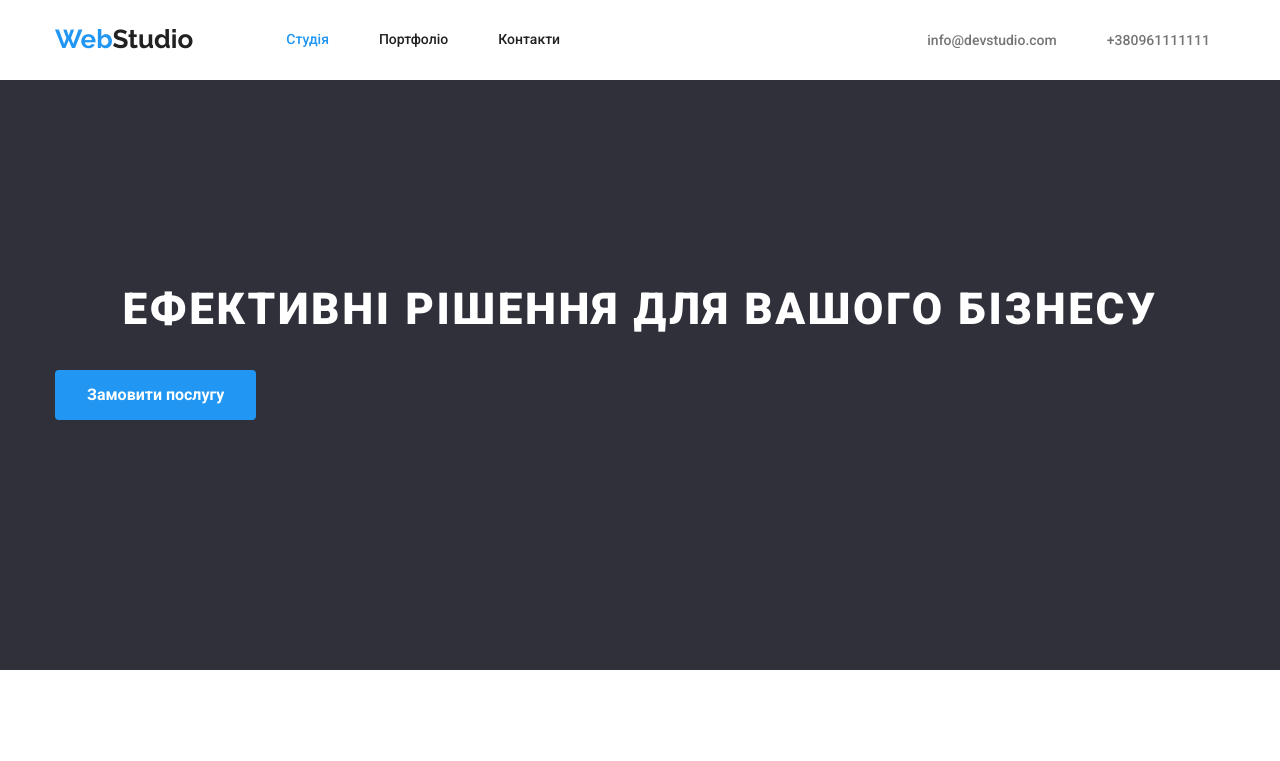
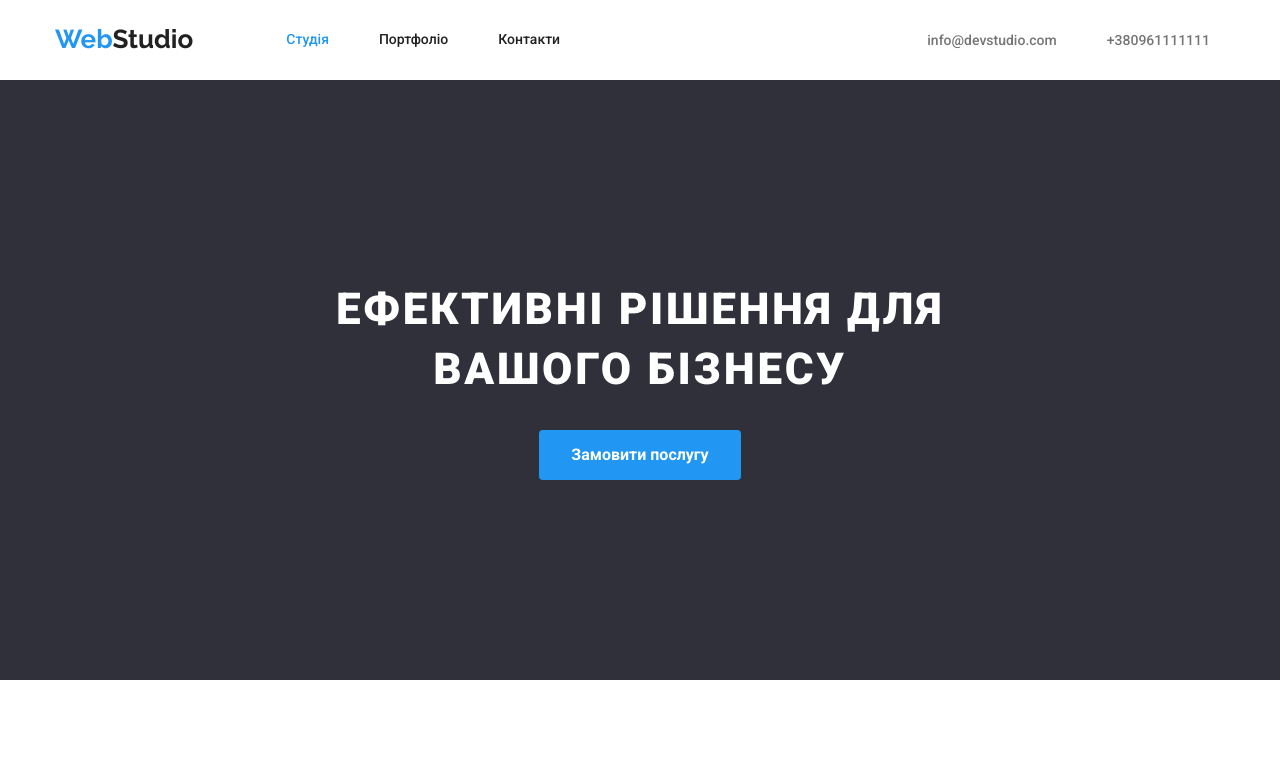
Before and after one commit to CherniukAnna/goit-markup-hw-03, a plain HTML site: page index.html in a window 1280 px wide. Shown: the top 761 px of the page. Drawn offline with nearby package versions, Linux system fonts and the light colour scheme.

Commit message:
виправила помилку з button в hero

```diff
--- a/css/slyle.css
+++ b/css/slyle.css
@@ -188,9 +188,6 @@ line-height: 1.2;
     letter-spacing: 0.06em;
 
     margin-bottom: 30px;
-
-
-
 }
 
 .hero {
@@ -412,7 +409,7 @@ font-style: normal;
     display: flex;
     margin-left: 8px;
 }
-.button.primary {
+.button-primary {
     color: var(--white-color);
     background-color: var(--blue-color);
 
--- a/index.html
+++ b/index.html
@@ -36,10 +36,8 @@
     </header>
     <main>
       <section class="hero list ">
-        <div class="hero-container container">
-          <h1 class="title">Ефективні рішення для вашого бізнесу</h1>
-          <button type="button" class="button primary">Замовити послугу</button>
-        </div>
+          <h1 class="title">Ефективні рішення для<br> вашого бізнесу</h1>
+          <button type="button" class="button-primary">Замовити послугу</button>
       </section>
       <section class="feature-list list">
         <h2 class="stealth">Особливості</h2>
```
